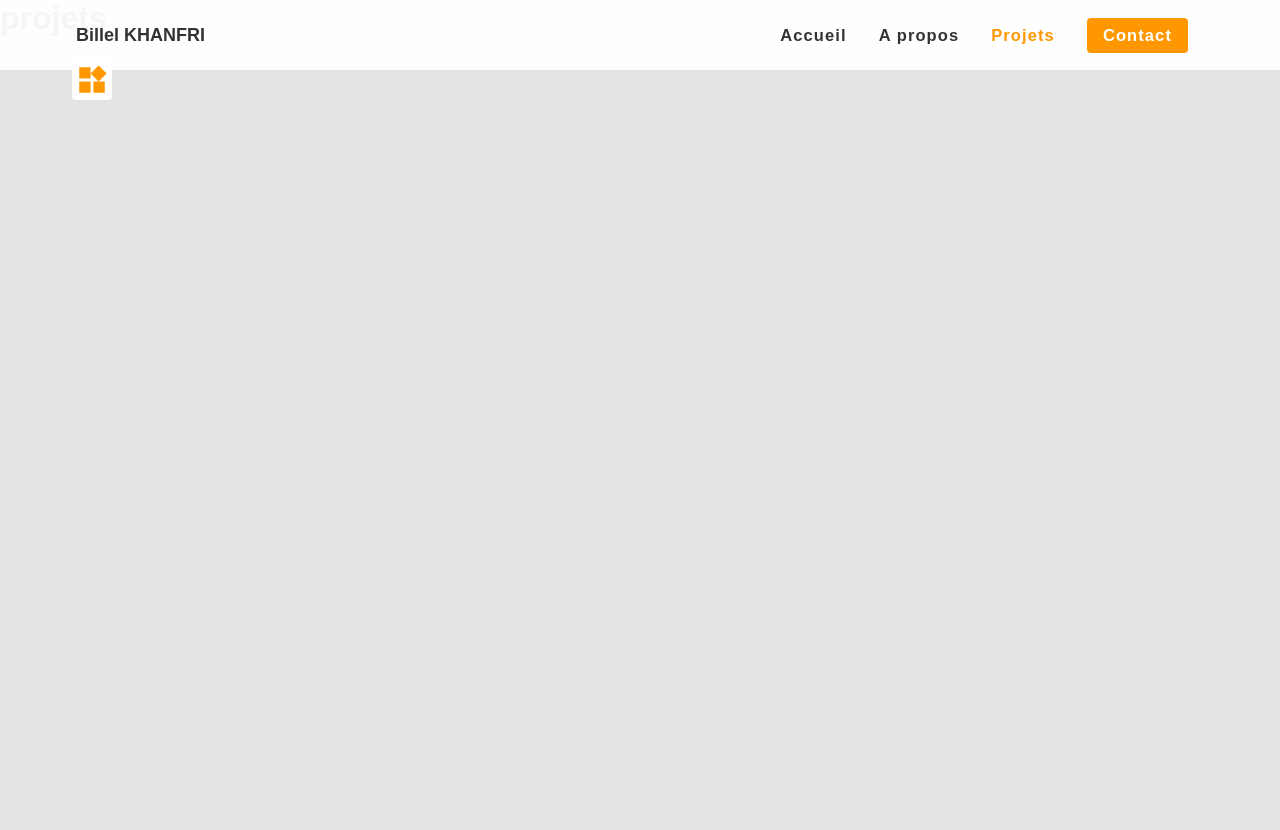
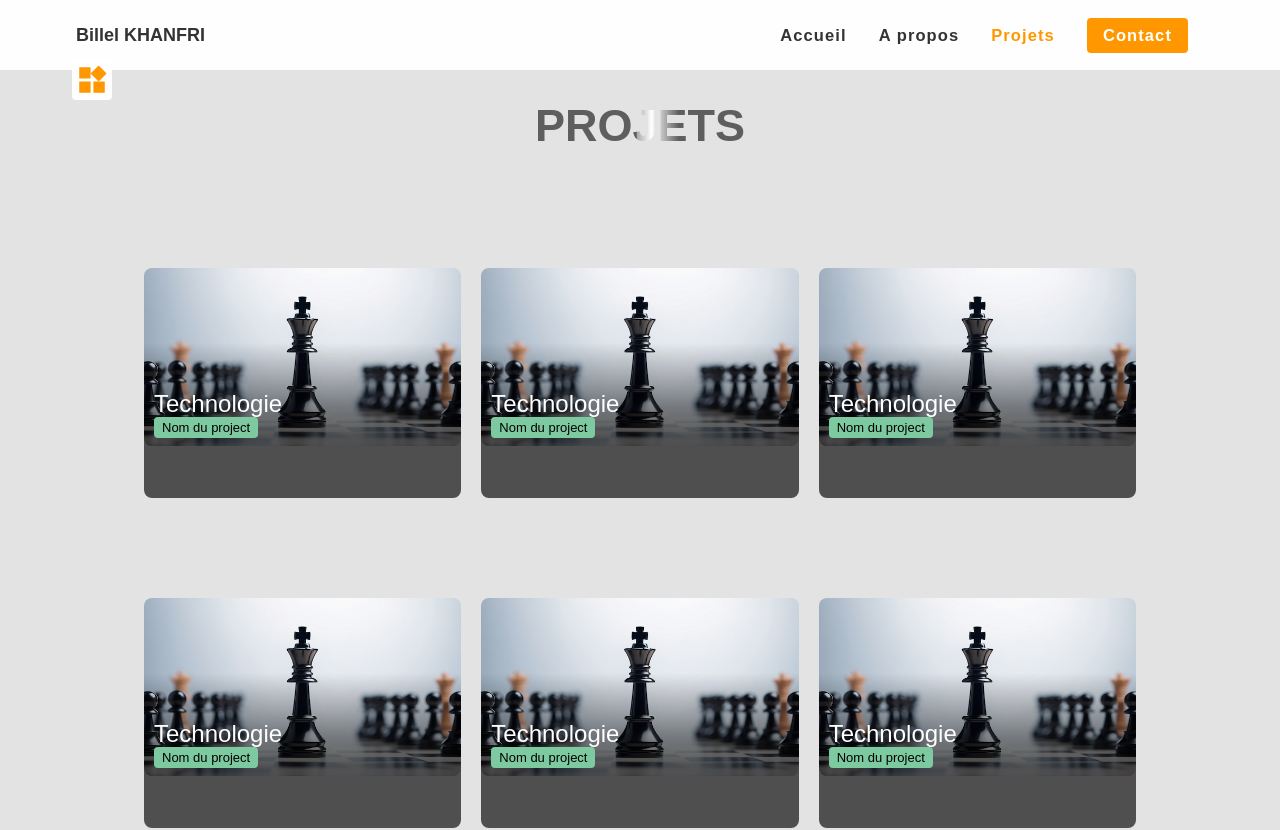
Before and after one commit to billelkhanfri/Portfolio, a React (Vite) app: page /projects in a window 1280 px wide. Shown: the top 830 px of the page. Before the commit the page ends 800 px from the top, so only its background shows below. Built offline with nearby package versions, Linux system fonts and the light colour scheme; a web font is replaced by a local one.

Commit message:
start project page

```diff
--- a/src/about/components/WordSlider.jsx
+++ b/src/about/components/WordSlider.jsx
@@ -1,7 +1,7 @@
 import { useState, useEffect } from "react";
 import "../styles/about.css";
 
-const words = ["word1", "word2", "word3", "word4"];
+const words = ["Conception", "Frontend", "Backend", "Adobe..."];
 
 function WordSlider() {
   const [currentinex, setCurrentIndex] = useState(0);
@@ -16,7 +16,7 @@ function WordSlider() {
   return (
     <>
       {words.map((word, index) => (
-        <p  key={index} className={currentinex === index?"slider-word active" :"slider-word"}>{word}</p>
+        <h2  key={index} className={currentinex === index?"slider-word active" :"slider-word"}>{word}</h2>
       ))}
     </>
   );
--- a/src/about/styles/about.css
+++ b/src/about/styles/about.css
@@ -20,8 +20,8 @@
 }
 .slider-word {
   color: white;
-  font-size: 40px;
-  font-weight: 600;
+  font-size: 60px;
+  font-weight: 900;
   animation: slideIn 1s ease-out;
 display: none;}
 .slider-word.active{
--- a/src/about/timeline.json
+++ b/src/about/timeline.json
@@ -1,6 +1,14 @@
 [
   {
     "id": 1,
+    "title": "Resine Media",
+    "date": "Septembre 2023 ",
+    "description": "Projet de développement web dans un environement React js et Wordpress",
+    "icon": "IoSchoolSharp",
+    "buttonText": "Voir le projet"
+  },
+  {
+    "id": 2,
     "title": "Transformez une maquette en site web avec HTML & CSS",
     "date": "Août 2022",
     "description": "Projet de développement web consistant à transformer une maquette en site web responsive à l'aide de HTML et CSS.",
@@ -8,7 +16,7 @@
     "buttonText": "Voir le projet"
   },
   {
-    "id": 2,
+    "id": 3,
     "title": "Dynamisez une page web avec des animations CSS",
     "date": "Septembre 2022",
     "description": "Projet de développement web consistant à ajouter des animations CSS à une page web existante.",
@@ -16,7 +24,7 @@
     "buttonText": "Voir le projet"
   },
   {
-    "id": 3,
+    "id": 4,
     "title": "Optimisez un site web existant",
     "date": "Octobre 2022",
     "description": "Projet de développement web consistant à optimiser les performances d'un site web existant en utilisant des outils et des techniques de développement web modernes.",
@@ -24,7 +32,7 @@
     "buttonText": "Voir le projet"
   },
   {
-    "id": 4,
+    "id": 5,
     "title": "Construisez un site e-commerce en JavaScript",
     "date": "Novembre 2022",
     "description": "Projet de développement web consistant à construire un site e-commerce complet en JavaScript, en utilisant des frameworks et des outils de développement web modernes.",
@@ -32,7 +40,7 @@
     "buttonText": "Voir le projet"
   },
   {
-    "id": 5,
+    "id": 6,
     "title": "Construisez une API sécurisée pour une application d'avis gastronomiques",
     "date": "Décembre 2022",
     "description": "Projet de développement web consistant à construire une API sécurisée pour une application d'avis gastronomiques, en utilisant Node.js, Express et MongoDB.",
@@ -40,7 +48,7 @@
     "buttonText": "Voir le projet"
   },
   {
-    "id": 6,
+    "id": 7,
     "title": "Créez une application web de location immobilière avec React",
     "date": "Janvier 2023",
     "description": "Projet de développement web consistant à construire une application web de location immobilière avec React, en utilisant des outils et des techniques de développement web modernes.",
--- a/src/home/components/Skills.jsx
+++ b/src/home/components/Skills.jsx
@@ -1,7 +1,10 @@
 import "../styles/Home.css";
 
-import { SiTailwindcss, SiPhp, SiMysql } from "react-icons/si";
-import challenge from "../../images/challenges.jpg";
+import { SiTailwindcss, SiPhp, SiMysql, SiFuturelearn } from "react-icons/si";
+import { GiStairsGoal } from "react-icons/gi";
+import { GoGoal } from "react-icons/go";
+
+import challenge from "../../images/learning-curve.jpg";
 
 const learning = [
   {
@@ -9,16 +12,19 @@ const learning = [
     language: "TAILWIND",
     p: "20%",
     bg: "bg-one",
+    progress: <GiStairsGoal className="progress-icon" />,
   },
   {
     icon: <SiPhp className="php-svg svg-icon-skill" />,
     language: "PHP",
     p: "25%",
+    progress: <SiFuturelearn className="progress-icon" />,
   },
   {
     icon: <SiMysql className="mysql-svg svg-icon-skill" />,
     language: "MYSQL",
     p: "30%",
+    progress: <GoGoal className="progress-icon" />,
   },
 ];
 
@@ -52,6 +58,7 @@ function Skills() {
               <div className="flip-card-back">
                 <h1>{learn.language}</h1>
                 <p>{learn.p}</p>
+                {learn.progress}
               </div>
             </div>
           </div>
--- a/src/home/styles/Home.css
+++ b/src/home/styles/Home.css
@@ -422,7 +422,7 @@
   transition: transform 0.6s;
   transform-style: preserve-3d;
   box-shadow: 0 4px 8px 0 rgba(0, 0, 0, 0.2);
-  background-color: white;
+  background-color: #f4f4f4;
   border-radius: 10px;
 }
 
@@ -487,7 +487,15 @@
   /* animation: float 1.4s ease-in-out infinite; */
   margin-bottom: 20px;
 }
+.progress-icon {
+  font-size: 48em;
 
+  box-shadow: 0px 75px 45px -75px rgb(0 0 0 / 60%);
+
+  padding: 5px;
+  animation: float 1.4s ease-in-out infinite;
+  margin-bottom: 20px;
+}
 /* end Niveau */
 
 /* ############################################################################# */
--- a/src/projects/components/ProjectCard.jsx
+++ b/src/projects/components/ProjectCard.jsx
@@ -0,0 +1,26 @@
+import React from 'react'
+import challenge from "../../images/challenges.jpg";
+
+
+function ProjectCard() {
+  return (
+    <>
+      <div className="thumb">
+        <div className="th-wrapper">
+          <div className="coup-coeur-vignette">
+            <p>Nom du project</p>
+          </div>
+
+          <img className="thum-img" src={challenge} alt="" />
+          <div className="text-wrapper">
+            <div>
+              <h2>Technologie</h2>
+            </div>
+          </div>
+        </div>
+      </div>
+    </>
+  );
+}
+
+export default ProjectCard
--- a/src/projects/pages/ProjectPage.jsx
+++ b/src/projects/pages/ProjectPage.jsx
@@ -1,13 +1,30 @@
 import React from "react";
 import PageHeader from "../../common/components/PageHeader";
 import SettingBox from "../../common/components/SettingBox";
+import ProjectCard from "../components/ProjectCard";
+import "../styles/projects.css"
+import Separator from "../../common/components/Separator";
 
 function ProjectPage() {
   return (
     <>
       <SettingBox></SettingBox>
       <PageHeader> </PageHeader>
-      <h1> projets</h1>
+      <div className="th-wrapper">
+        <Separator title="PROJETS" color="var(--primary-color)"></Separator>
+
+        <div className="thumbs-container">
+          <ProjectCard></ProjectCard>
+          <ProjectCard></ProjectCard>
+          <ProjectCard></ProjectCard>
+          <ProjectCard></ProjectCard>
+          <ProjectCard></ProjectCard>
+          <ProjectCard></ProjectCard>
+          <ProjectCard></ProjectCard>
+          <ProjectCard></ProjectCard>
+          <ProjectCard></ProjectCard>
+        </div>
+      </div>
     </>
   );
 }
--- a/src/projects/styles/projects.css
+++ b/src/projects/styles/projects.css
@@ -0,0 +1,123 @@
+.thumbs-container {
+  display: grid;
+  grid-template-columns: repeat(auto-fit, minmax(300px, 1fr));
+  padding: 16px; /* Changed to padding for consistent spacing */
+  border-radius: 20px;
+  row-gap: 20px;
+  -moz-column-gap: 20px;
+  column-gap: 20px;
+
+  /* Center the container horizontally and vertically */
+  justify-content: center;
+  align-items: center;
+  max-width: 1024px;
+  margin: auto;
+}
+
+@media screen and (max-width: 425px) {
+  .thumbs-container {
+    margin: 0;
+  }
+}
+
+.thumbs-wrapping {
+  background-color:#eee;
+  width: 100%;
+  height: 100%;
+  padding-top: 24px;
+  padding-bottom: 16px;
+  border-radius: 0px 0px 24px 24px;
+
+  -webkit-border-radius: 0px 0px 24px 24px; /* WebKit/Blink browsers */
+}
+
+
+.thumbs-wrapper {
+  display: flex;
+  justify-content: space-between;
+  align-items: center;
+  flex-wrap: wrap;
+}
+
+.thumb {
+  background-color: var(--color-primary);
+  position: relative;
+  color: #fff;
+  border-radius: 8px;
+  cursor: pointer;
+}
+
+.thumb::before {
+  content: "";
+  position: absolute;
+  left: 0;
+  top: 0;
+  width: 100%;
+  height: 100%;
+  background: linear-gradient(
+    to top,
+    rgba(0, 0, 0, 0.65) 20%,
+    rgba(255, 255, 255, 0) 50%
+  );
+  z-index: 2;
+  border-radius: 8px;
+}
+
+.text-wrapper {
+  padding: 10px;
+  z-index: 5;
+  display: flex;
+  justify-content: space-between;
+  align-items: center;
+  position: relative;
+  bottom: 70px;
+}
+
+.text-wrapper h2 {
+  font-weight: 400;
+  font-size: 24px;
+}
+
+.th-wrapper {
+padding-top: 80px;
+
+}
+
+.thum-img {
+  width: 100%;
+  height: 100%;
+  -o-object-fit: cover;
+     object-fit: cover;
+  border-radius: 8px;
+}
+
+.fav-icon {
+  z-index: 2;
+  font-size: 28px;
+}
+
+.fill {
+  color: var(--color-red);
+  z-index: 2;
+  font-size: 28px;
+}
+
+.coup-coeur-vignette {
+  position: absolute;
+  background-color: var(--color-secondary);
+  padding: 3px 8px;
+  margin: 10px;
+  border-radius: 4px;
+  color: black;
+  bottom: 50px;
+  z-index: 2;
+}
+
+.coup-coeur-vignette p {
+  font-size: 13px;
+  font-weight: 400;
+}
+
+.icon-wrapper {
+  padding-top: 5px;
+}
```
Also changed, not shown: src/about/components/About.jsx (+41 -24 lines), src/images/about-banner.jpg (added), src/images/learning-curve.jpg (added), src/projects/pages/ProjectDetailsPage.jsx (deleted).
